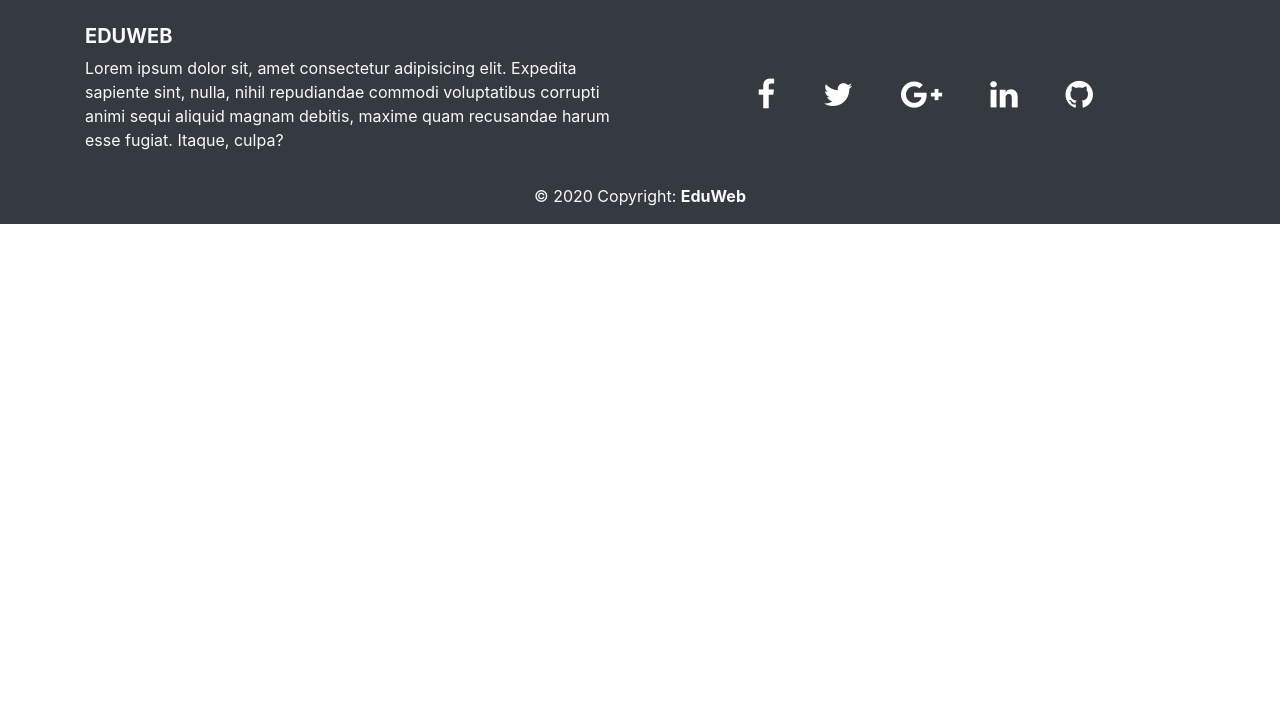
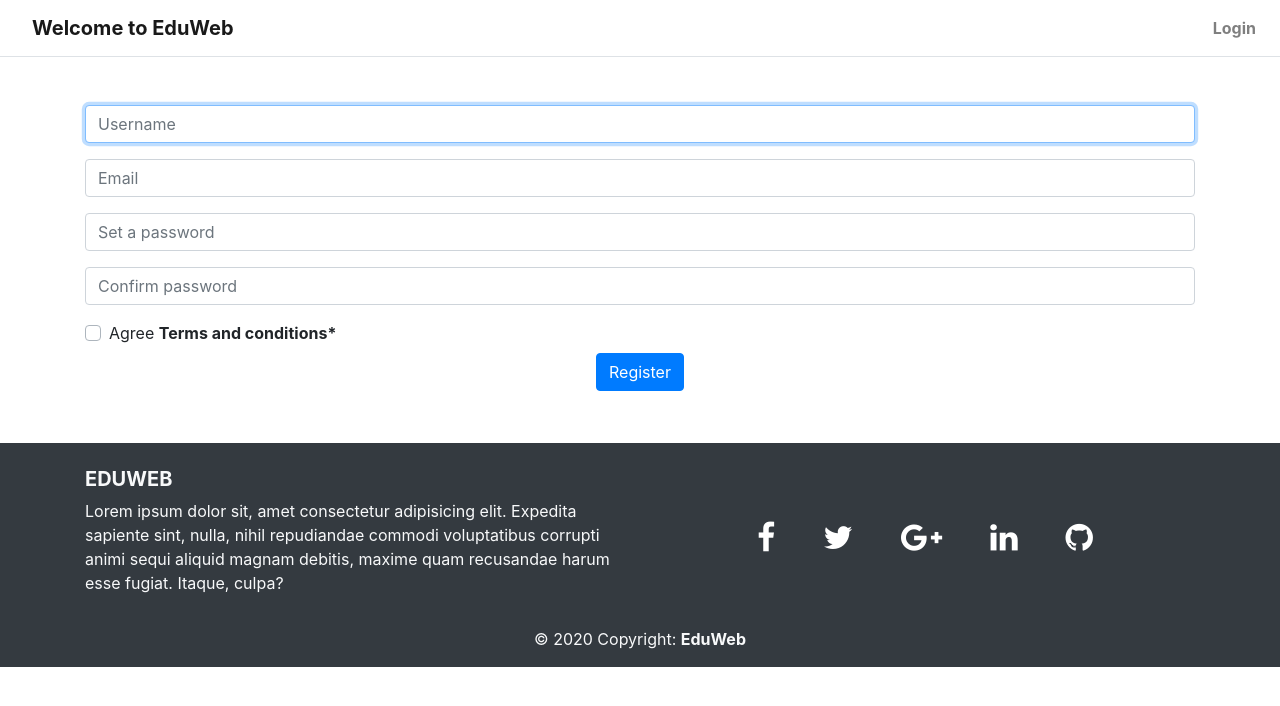
Before and after one commit to PulkitBanta/EduWeb, an Angular app: page /signup in a window 1280 px wide. Before the commit this address led to /. Shown: the top 706 px of the page. Built offline with nearby package versions, Linux system fonts and the light colour scheme.

Commit message:
login and signup forms

```diff
--- a/src/app/header/header.component.html
+++ b/src/app/header/header.component.html
@@ -1,5 +1,5 @@
-<nav class="navbar navbar-expand-md navbar-dark navbar-inverse">
-    <a class="navbar-brand text-dark font-weight-bold ml-3">Welcome to EduWeb</a>
+<nav class="navbar navbar-expand-md navbar-light border-bottom">
+    <a class="navbar-brand font-weight-bold ml-3" routerLink="">Welcome to EduWeb</a>
     <button class="navbar-toggler" type="button" data-toggle="collapse" data-target="#navbarNav">
         <span class="navbar-toggler-icon"></span>
     </button>
@@ -8,7 +8,7 @@
         </ul>
         <ul class="navbar-nav font-weight-bold">
             <li class="nav-item">
-                <a class="nav-link text-dark" routerLink="login">Login</a>
+                <a class="nav-link" routerLink="login">Login</a>
             </li>
         </ul>
     </div>
--- a/src/app/login/login.component.html
+++ b/src/app/login/login.component.html
@@ -1 +1,25 @@
-<p>login works!</p>
+<app-header></app-header>
+
+<div class="container">
+    <form class="my-5">
+        <div class="form-group">
+            <input type="email" class="form-control" placeholder="Enter email" id="email" required autofocus>
+        </div>
+        <div class="form-group">
+            <input type="password" class="form-control" placeholder="Enter password" id="pwd" required>
+        </div>
+        <div class="row">
+            <div class="col-md-6">
+                <div class="form-group form-check">
+                    <label class="form-check-label">
+                        <input class="form-check-input" type="checkbox"> Remember me
+                    </label>
+                </div>
+            </div>
+            <div class="col-sm-6">
+               <p>Do not have an account? <a class="badge badge-pill" routerLink="signup">Signup</a></p>
+            </div>
+        </div>
+        <button class="text-center" type="submit" class="btn btn-primary">Login</button>
+    </form>
+</div>
--- a/src/app/signup/signup.component.html
+++ b/src/app/signup/signup.component.html
@@ -1 +1,30 @@
-<p>signup works!</p>
+<app-header></app-header>
+
+<div class="container">
+    <form class="my-5">
+        <div class="form-group">
+            <input type="text" name="username" id="name" class="form-control" placeholder="Username" required autofocus>
+        </div>
+
+        <div class="form-group">
+            <input type="email" name="email" id="email" class="form-control" placeholder="Email" required>
+        </div>
+
+        <div class="form-group">
+            <input type="password" name="password" id="password" class="form-control" placeholder="Set a password" required>
+        </div>
+
+        <div class="form-group">
+            <input type="password" name="password_confirmation" id="password-confirm" class="form-control" placeholder="Confirm password" required>
+        </div>
+
+        <div class="custom-control custom-checkbox">
+            <input class="custom-control-input" id="customCheck1" type="checkbox">
+            <label class="custom-control-label" for="customCheck1">Agree <strong>Terms and conditions*</strong></label>
+        </div>
+
+        <div class="text-center pt-2 pb-1">
+            <button type="submit" class="btn btn-primary">Register</button>
+        </div>
+    </form>
+</div>
```
Also changed, not shown: src/app/app-routing.module.ts (+7 -4 lines).
